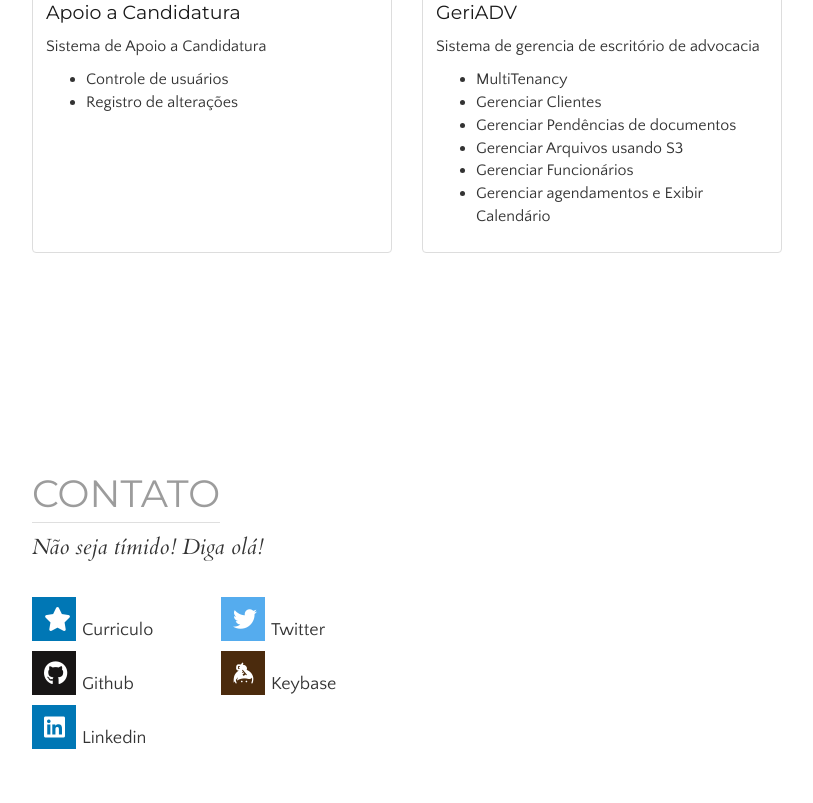
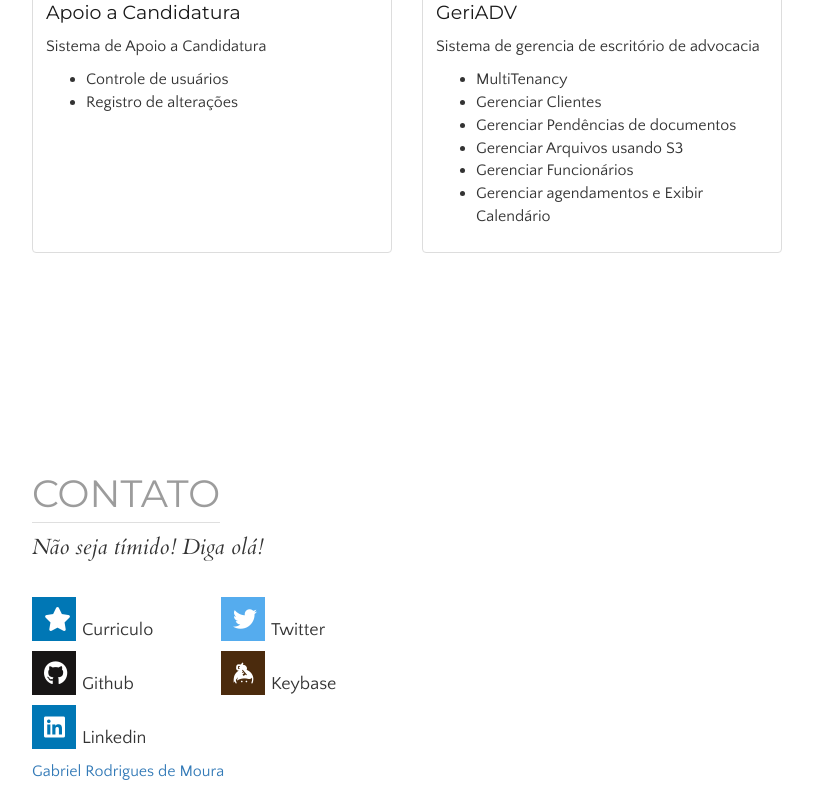
Before and after one commit to gabrielmoura/gabrielmoura.github.io, a plain HTML site: page index.html in a window 1280 px wide. Shown: the part 1433-2236 px from the top of the page, without its empty margins (38-851 px from the left). Before the commit the page ends 2212 px from the top, so only its background shows below. Drawn offline with nearby package versions, Linux system fonts and the light colour scheme.

Commit message:
Adiciona Badge do Linkedin

```diff
--- a/index.html
+++ b/index.html
@@ -1,11 +1,13 @@
 <!DOCTYPE html>
 <html lang="pt">
+
 <head>
     <meta charset="UTF-8">
     <title>GMoura - Um programador em desenvolvimento</title>
     <meta name="viewport" content="width=device-width, initial-scale=1">
     <link rel="stylesheet" href="./all.css">
 </head>
+
 <body>
     <!-- Google tag (gtag.js) -->
     <script async src="https://www.googletagmanager.com/gtag/js?id=G-MQZ265Y4YT"></script>
@@ -144,12 +146,11 @@
                         <div class="row">
                             <div class="col-sm-12">
                                 <a class="btn btn-default btn-lg linkedin-btn"
-                               href="https://github.com/gabrielmoura/curriculum" role="button"
-                               target="_blank"><i class="fa fa-star"></i>
+                                    href="https://github.com/gabrielmoura/curriculum" role="button" target="_blank"><i
+                                        class="fa fa-star"></i>
                                     <span>Curriculo</span>
                                 </a>
-                            <a class="btn btn-default btn-lg twitter-btn" href="#"
-                               role="button" target="_blank"><i
+                                <a class="btn btn-default btn-lg twitter-btn" href="#" role="button" target="_blank"><i
                                         class="fa-brands fa-twitter"></i>
                                     <span>Twitter</span>
                                 </a>
@@ -158,8 +159,7 @@
                                     <span>Github</span>
                                 </a>
                                 <a class="btn btn-default btn-lg fcc-btn" href="https://keybase.io/gabrielmoura"
-                               role="button" target="_blank"><i
-                                    class="fa-brands fa-keybase"></i>
+                                    role="button" target="_blank"><i class="fa-brands fa-keybase"></i>
                                     <span>Keybase</span>
                                 </a>
                                 <a class="btn btn-default btn-lg linkedin-btn"
@@ -167,6 +167,13 @@
                                         class="fa-brands fa-linkedin"></i>
                                     <span>Linkedin</span>
                                 </a>
+                                <div class="badge-base LI-profile-badge" data-locale="pt_BR" data-size="large"
+                                    data-theme="light" data-type="HORIZONTAL" data-vanity="gabrielblx32"
+                                    data-version="v1">
+                                    <a class="badge-base__link LI-simple-link"
+                                        href="https://br.linkedin.com/in/gabrielblx32?trk=profile-badge">Gabriel
+                                        Rodrigues de Moura</a>
+                                </div>
                             </div>
                         </div>
                     </div>
@@ -181,11 +188,13 @@
         $(document).ready(function () {
             $(".scroll").click(function (event) {
                 event.preventDefault();
-            $("html,body").animate({scrollTop: $(this.hash).offset().top}, 500);
+                $("html,body").animate({ scrollTop: $(this.hash).offset().top }, 500);
                 $('.navbar-default a').removeClass('selected');
                 $(this).addClass('selected');
             });
         });
     </script>
+    <script src="https://platform.linkedin.com/badges/js/profile.js" async defer type="text/javascript"></script>
 </body>
+
 </html>
```
Lines whose indentation alone changed are shown as unchanged.
